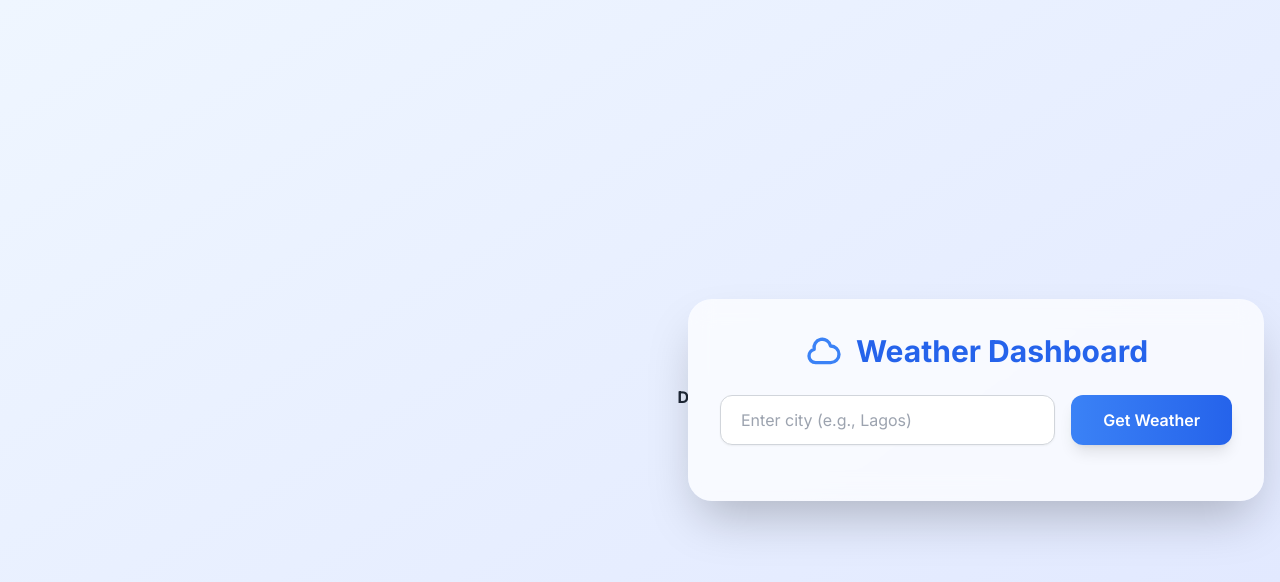
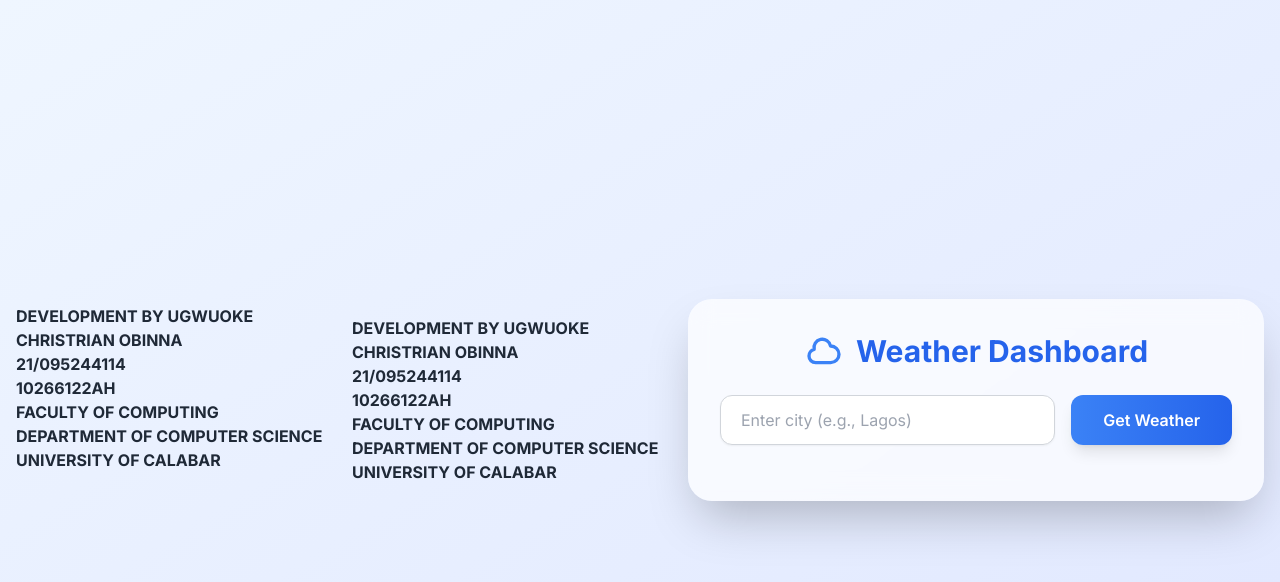
Before and after one commit to BEMS-0207/weatherApp, a Flask app: page / in a window 1280 px wide. Shown: the top 582 px of the page. Run offline with Flask 3, Linux system fonts and the light colour scheme; some libraries are stand-ins or nearby versions.

Commit message:
Update index.html

```diff
--- a/templates/index.html
+++ b/templates/index.html
@@ -51,7 +51,8 @@
     <link rel="stylesheet" href="https://unpkg.com/leaflet/dist/leaflet.css" />
 </head>
 <body class="bg-gradient-to-br from-blue-50 to-indigo-100 min-h-screen flex items-center justify-center p-4 text-gray-800">
-    <h3><marquee><b>DEVELOPMENT BY UGWUOKE CHRISTRIAN OBINNA . 21/095244114, 10266122AH . FACULTY OF COMPUTING, DEPARTMENT OF COMPUTER SCIENCE, UNIVERSITY OF CALABAR</b></marquee></h3><br>
+    <div><h3><b>DEVELOPMENT BY UGWUOKE CHRISTRIAN OBINNA <br> 21/095244114 <br> 10266122AH <br>FACULTY OF COMPUTING<br>DEPARTMENT OF COMPUTER SCIENCE<br>UNIVERSITY OF CALABAR</b></h3><br></div>
+    <h3><b>DEVELOPMENT BY UGWUOKE CHRISTRIAN OBINNA <br> 21/095244114 <br> 10266122AH <br>FACULTY OF COMPUTING<br>DEPARTMENT OF COMPUTER SCIENCE<br>UNIVERSITY OF CALABAR</b></h3><br>
 
     <div class="bg-white/70 backdrop-blur-md shadow-2xl rounded-3xl p-8 w-full max-w-xl transition-all duration-300">
 
```
